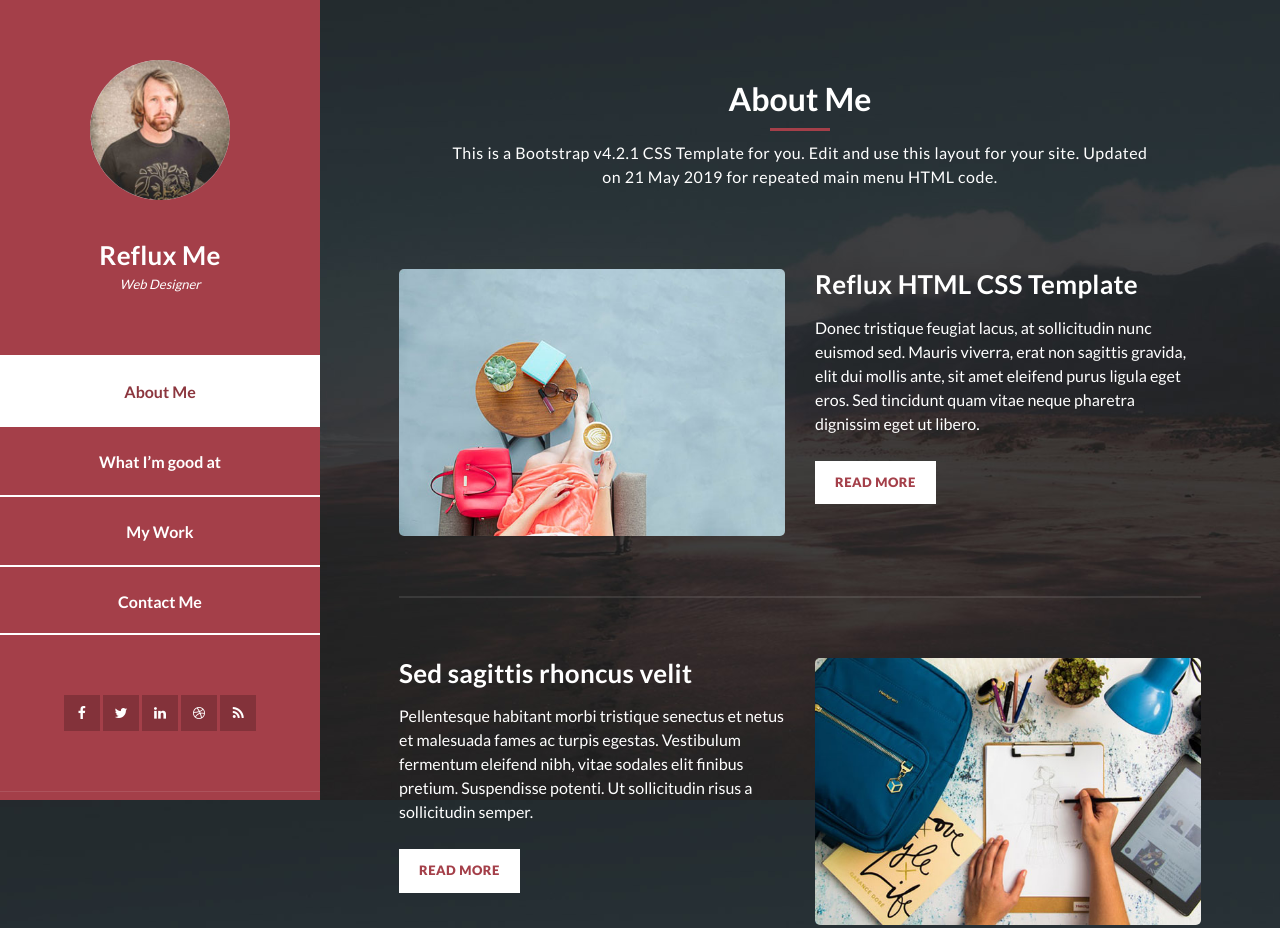
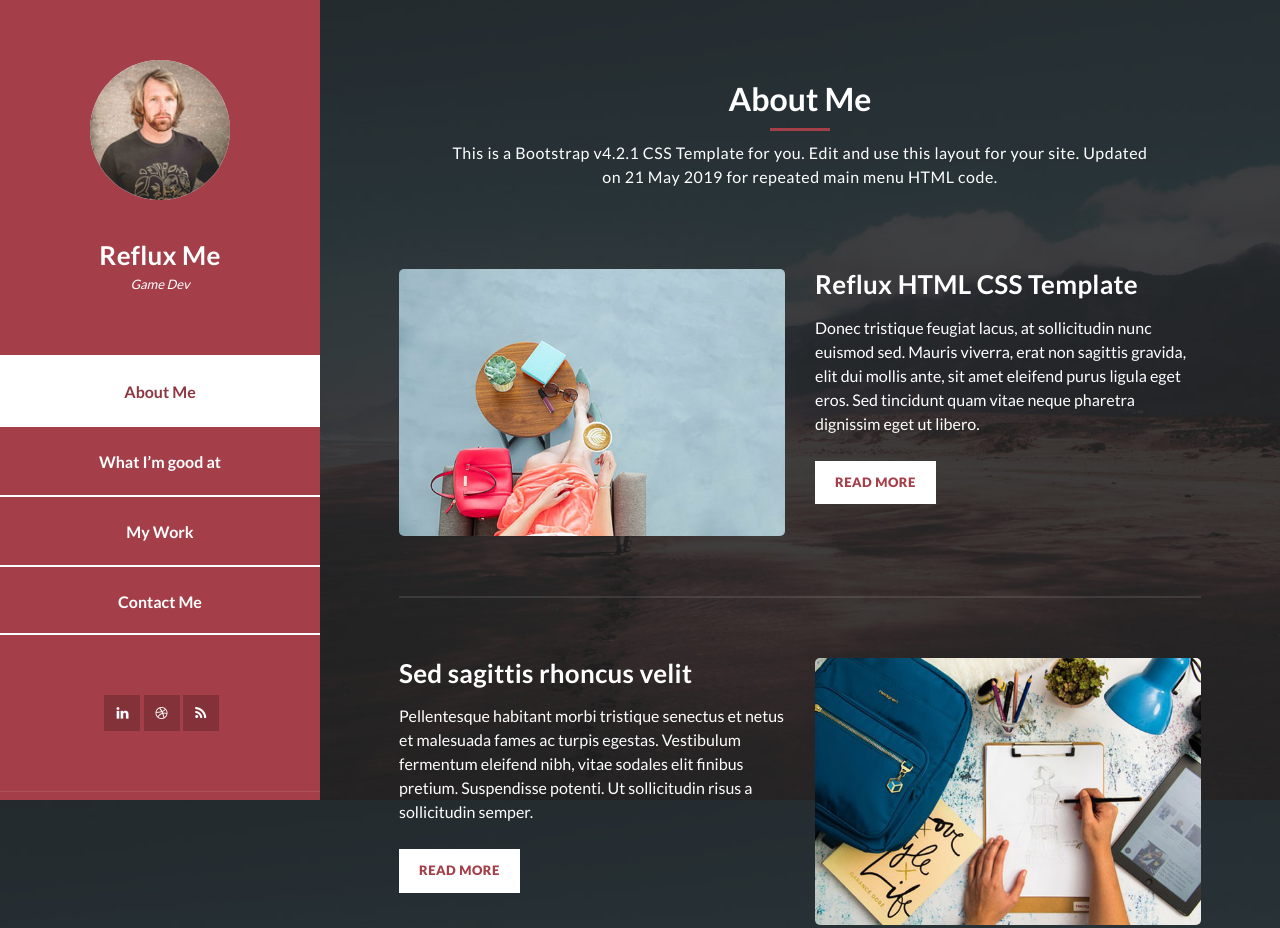
Before and after one commit to Erond20/Dumani-Erond.github.io, a plain HTML site: page index.html in a window 1280 px wide. Shown: the top 928 px of the page. Drawn offline with Linux system fonts and the light colour scheme.

Commit message:
pien muutoksi

```diff
--- a/index.html
+++ b/index.html
@@ -41,7 +41,7 @@ https://templatemo.com/tm-531-reflux
             </div>
             <div class="author-content">
               <h4>Reflux Me</h4>
-              <span>Web Designer</span>
+              <span>Game Dev </span>
             </div>
             <nav class="main-nav" role="navigation">
               <ul class="main-menu">
@@ -54,15 +54,10 @@ https://templatemo.com/tm-531-reflux
             <div class="social-network">
               <ul class="soial-icons">
                 <li>
-                  <a href="https://fb.com/templatemo"
-                    ><i class="fa fa-facebook"></i
-                  ></a>
+
                 </li>
                 <li>
-                  <a href="#"><i class="fa fa-twitter"></i></a>
-                </li>
-                <li>
-                  <a href="#"><i class="fa fa-linkedin"></i></a>
+                  <a href="https://www.linkedin.com/in/erond-dumani-641266220/"><i class="fa fa-linkedin"></i></a>
                 </li>
                 <li>
                   <a href="#"><i class="fa fa-dribbble"></i></a>
```
